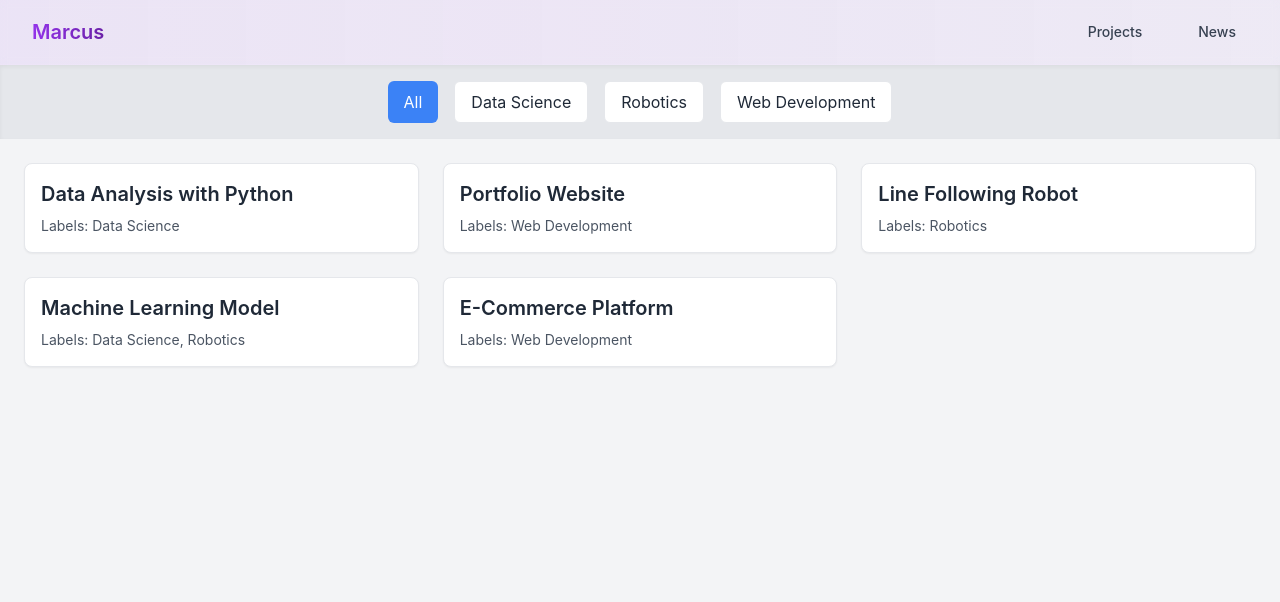
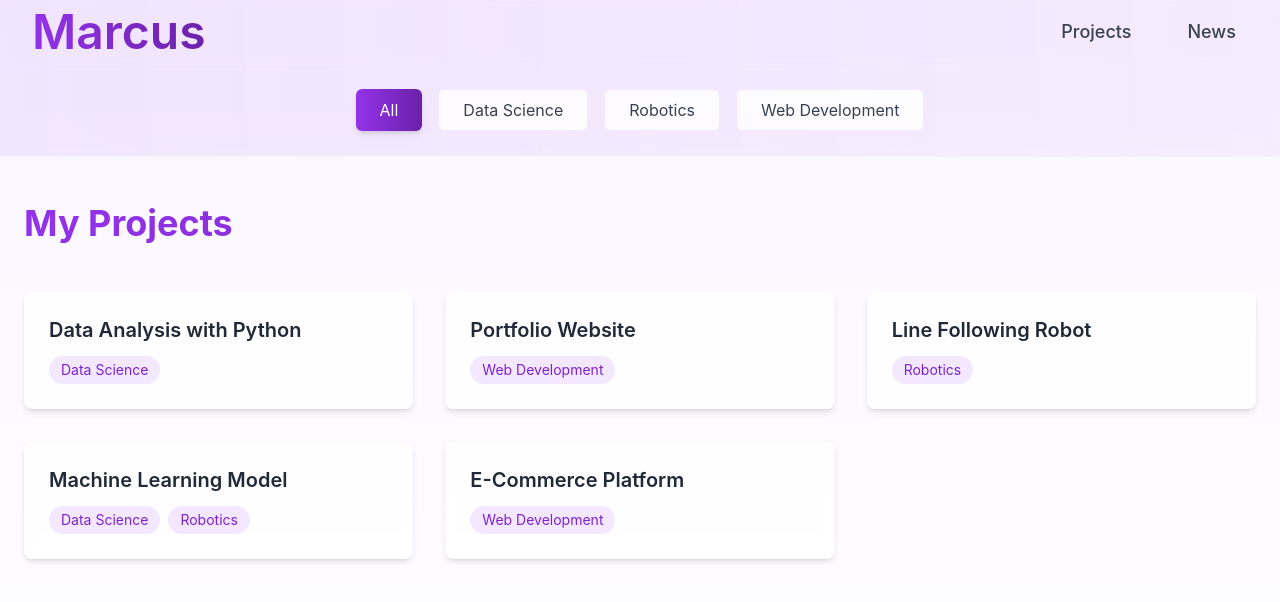
Before and after one commit to sucrammal/MyPortfolio, a React (Create React App) app: page /projects in a window 1280 px wide. Shown: the top 602 px of the page. Built offline with nearby package versions, Linux system fonts and the light colour scheme.

Commit message:
Updating styling for PortfolioPage.

```diff
--- a/src/components/Header.js
+++ b/src/components/Header.js
@@ -24,7 +24,7 @@ const Header = () => {
 			<div className="flex-shrink-0">
 			  <Link
 				to="/"
-				className="text-xl font-semibold bg-gradient-to-r from-purple-600 to-purple-800 bg-clip-text text-transparent hover:opacity-80 transition-opacity font-inter"
+				className="text-5xl font-semibold bg-gradient-to-r from-purple-600 to-purple-800 bg-clip-text text-transparent hover:opacity-80 transition-opacity font-inter"
 			  >
 				Marcus
 			  </Link>
@@ -33,7 +33,7 @@ const Header = () => {
 			<div className="hidden sm:flex sm:space-x-8">
 			  <Link
 				to="/projects"
-				className="group relative px-3 py-2 text-sm font-medium text-gray-700 transition-colors font-inter"
+				className="group relative px-3 py-2 text-lg font-medium text-gray-700 transition-colors font-inter"
 			  >
 				<span className="relative">
 				  Projects
@@ -42,7 +42,7 @@ const Header = () => {
 			  </Link>
 			  <Link
 				to="/news"
-				className="group relative px-3 py-2 text-sm font-medium text-gray-700 transition-colors font-inter"
+				className="group relative px-3 py-2 text-lg font-medium text-gray-700 transition-colors font-inter"
 			  >
 				<span className="relative">
 				  News
--- a/src/components/HomePage.js
+++ b/src/components/HomePage.js
@@ -1,5 +1,4 @@
 import React, { useState } from "react";
-import Footer from "./Footer";
 import { Link } from 'react-router-dom';
 import Header from "./Header";
 
--- a/src/components/ProjectsPage.js
+++ b/src/components/ProjectsPage.js
@@ -1,11 +1,9 @@
 import { useState } from 'react';
-import Header from "./Header";
+import Header from "../components/Header";
 
 const ProjectsPage = () => {
-  // State for selected category
   const [selectedCategory, setSelectedCategory] = useState("All");
 
-    // Project entries
   const projects = [
     { id: 1, title: "Data Analysis with Python", labels: ["Data Science"] },
     { id: 2, title: "Portfolio Website", labels: ["Web Development"] },
@@ -14,7 +12,6 @@ const ProjectsPage = () => {
     { id: 5, title: "E-Commerce Platform", labels: ["Web Development"] },
   ];
 
-    // Filter projects based on selected category
   const filteredProjects =
     selectedCategory === "All"
       ? projects
@@ -23,20 +20,20 @@ const ProjectsPage = () => {
         );
 
   return (
-    <div className="min-h-screen bg-gray-100 text-gray-800">
-      {/* Header Section */}
+    <div className="min-h-screen bg-gradient-to-b from-purple-50 to-white text-gray-800 font-inter">
       <Header />
+
       {/* Navigation Bar */}
-      <nav className="flex justify-center bg-gray-200 py-4 shadow-inner">
+      <nav className="flex justify-center bg-gradient-to-r from-purple-500/10 to-purple-600/5 backdrop-blur-sm py-6 shadow-sm">
         {["All", "Data Science", "Robotics", "Web Development"].map((category) => (
           <button
             key={category}
             onClick={() => setSelectedCategory(category)}
-          className={`px-4 py-2 mx-2 rounded-md ${
+            className={`px-6 py-2 mx-2 rounded-md transition-all duration-200 ${
               selectedCategory === category
-            ? "bg-blue-500 text-white"
-            : "bg-white text-gray-800 border"
-          } hover:bg-blue-100`}
+                ? "bg-gradient-to-r from-purple-600 to-purple-800 text-white shadow-md"
+                : "bg-white/80 text-gray-700 border border-purple-100 hover:border-purple-300 hover:bg-purple-50"
+            }`}
           >
             {category}
           </button>
@@ -44,23 +41,34 @@ const ProjectsPage = () => {
       </nav>
 
       {/* Projects Section */}
-      <main className="p-6">
+      <main className="max-w-7xl mx-auto px-6 py-12">
+        <h1 className="text-4xl font-bold bg-gradient-to-r from-purple-600 to-purple-800 bg-clip-text text-transparent mb-12">
+          My Projects
+        </h1>
+
         {filteredProjects.length > 0 ? (
-        <div className="grid grid-cols-1 md:grid-cols-2 lg:grid-cols-3 gap-6">
+          <div className="grid grid-cols-1 md:grid-cols-2 lg:grid-cols-3 gap-8">
             {filteredProjects.map((project) => (
               <div
                 key={project.id}
-            className="p-4 border rounded-lg shadow-sm bg-white"
+                className="p-6 rounded-lg shadow-md bg-white/80 backdrop-blur-sm border border-purple-100/20 hover:shadow-lg transition-all duration-200 hover:-translate-y-1"
               >
-            <h3 className="text-xl font-semibold">{project.title}</h3>
-            <p className="mt-2 text-sm text-gray-600">
-            Labels: {project.labels.join(", ")}
-            </p>
+                <h3 className="text-xl font-semibold text-gray-800">{project.title}</h3>
+                <div className="mt-3 flex flex-wrap gap-2">
+                  {project.labels.map((label) => (
+                    <span
+                      key={label}
+                      className="px-3 py-1 text-sm rounded-full bg-purple-100 text-purple-700"
+                    >
+                      {label}
+                    </span>
+                  ))}
+                </div>
               </div>
             ))}
           </div>
         ) : (
-        <p className="text-center text-gray-600">No projects found.</p>
+          <p className="text-center text-gray-600 text-lg">No projects found.</p>
         )}
       </main>
     </div>
```
Lines whose indentation alone changed are shown as unchanged.
